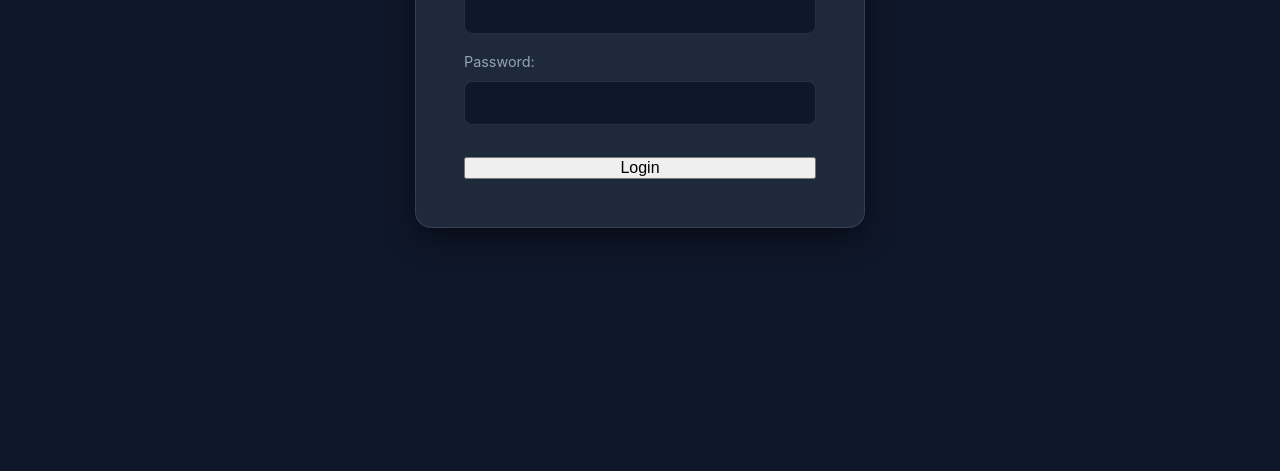
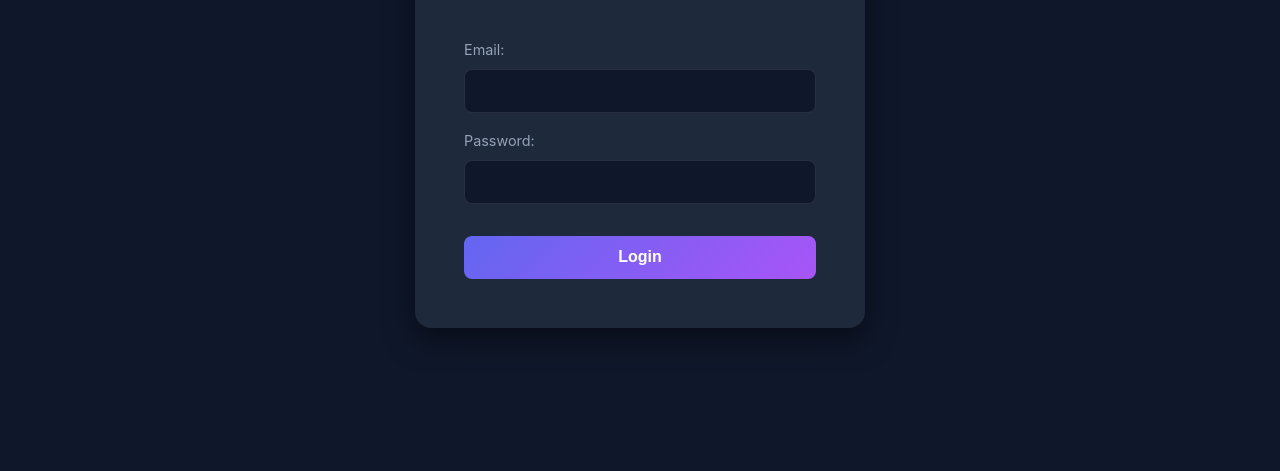
Before and after one commit to codershubinc/gdg-workshop, a plain HTML site: page gdg/login.html in a window 1280 px wide. Shown: the part 329-800 px from the top of the page. Drawn offline with Linux system fonts and the light colour scheme.

Commit message:
Enhance login and signup forms with improved styling and mouse effects

```diff
--- a/gdg/login.css
+++ b/gdg/login.css
@@ -1,18 +1,68 @@
 /* --- FORMS (Login) --- */
+body {
+    display: flex;
+    flex-direction: column;
+    min-height: 100vh;
+}
+
 .auth-container {
     max-width: 450px;
-    margin: 6rem auto;
+    width: 100%;
+    margin: auto;
     background: var(--surface-color);
     padding: 3rem;
     border-radius: 16px;
-    border: 1px solid var(--border-color);
+    border: 1px solid transparent;
+    /* Start transparent for the effect */
     box-shadow: 0 10px 30px rgba(0, 0, 0, 0.5);
     animation: fadeUp 0.6s ease-out forwards;
+    position: relative;
+    overflow: hidden;
+}
+
+/* Pseudo-element for the gradient border effect */
+.auth-container::before {
+    content: "";
+    position: absolute;
+    top: -2px;
+    left: -2px;
+    right: -2px;
+    bottom: -2px;
+    background: radial-gradient(circle at var(--mouse-x, 50%) var(--mouse-y, 50%), rgba(99, 102, 241, 0.6), transparent 300px);
+    z-index: -1;
+    border-radius: 18px;
+    /* Slightly larger than container */
+    opacity: 0;
+    transition: opacity 0.3s ease;
+}
+
+.auth-container:hover::before {
+    opacity: 1;
+}
+
+/* Inner content background to sit on top of the gradient border */
+.auth-container::after {
+    content: "";
+    position: absolute;
+    inset: 1px;
+    /* 1px border width */
+    background: var(--surface-color);
+    border-radius: 15px;
+    z-index: -1;
+}
+
+h1 {
+    text-align: center;
+    margin-bottom: 2rem;
+    color: var(--accent-color);
 }
 
 form {
     display: flex;
     flex-direction: column;
+    position: relative;
+    /* Ensure form is above ::after */
+    z-index: 1;
 }
 
 label {
@@ -35,10 +85,32 @@ input {
 input:focus {
     outline: none;
     border-color: var(--accent-color);
-    box-shadow: 0 0 0 3px rgba(99, 102, 241, 0.2);
+    box-shadow: 0 0 0 8px rgba(99, 102, 241, 0.15);
+    /* Increased focus ring */
 }
 
 form button {
     margin-top: 2rem;
     font-size: 1rem;
+    padding: 0.8rem;
+    background: var(--gradient-primary);
+    color: white;
+    border: none;
+    border-radius: 8px;
+    font-weight: 600;
+    cursor: pointer;
+    transition: all 0.3s cubic-bezier(0.175, 0.885, 0.32, 1.275);
+    /* Bouncy transition */
 }
+
+form button:hover {
+    transform: translateY(-4px);
+    /* Increased lift */
+    box-shadow: 0 8px 25px rgba(99, 102, 241, 0.6);
+    /* Stronger glow */
+    background: linear-gradient(135deg, #4f46e5 0%, #9333ea 100%);
+}
+
+form button:active {
+    transform: translateY(0);
+}
--- a/gdg/script.js
+++ b/gdg/script.js
@@ -9,4 +9,16 @@ document.addEventListener('DOMContentLoaded', () => {
             alert('Form submitted successfully!');
         });
     });
+
+    // Login Form Mouse Move Effect
+    const loginContainer = document.querySelector('.auth-container');
+    if (loginContainer) {
+        loginContainer.addEventListener('mousemove', (e) => {
+            const rect = loginContainer.getBoundingClientRect();
+            const x = e.clientX - rect.left;
+            const y = e.clientY - rect.top;
+            loginContainer.style.setProperty('--mouse-x', `${x}px`);
+            loginContainer.style.setProperty('--mouse-y', `${y}px`);
+        });
+    }
 });
--- a/gdg/signup.css
+++ b/gdg/signup.css
@@ -1,18 +1,61 @@
 /* --- FORMS (Signup) --- */
+body {
+    display: flex;
+    flex-direction: column;
+    min-height: 100vh;
+}
+
 .auth-container {
     max-width: 450px;
-    margin: 6rem auto;
+    width: 100%;
+    margin: auto;
     background: var(--surface-color);
     padding: 3rem;
     border-radius: 16px;
-    border: 1px solid var(--border-color);
+    border: 1px solid transparent; /* Start transparent for the effect */
     box-shadow: 0 10px 30px rgba(0, 0, 0, 0.5);
     animation: fadeUp 0.6s ease-out forwards;
+    position: relative;
+    overflow: hidden;
+}
+
+/* Pseudo-element for the gradient border effect */
+.auth-container::before {
+    content: "";
+    position: absolute;
+    top: -2px; left: -2px; right: -2px; bottom: -2px;
+    background: radial-gradient(circle at var(--mouse-x, 50%) var(--mouse-y, 50%), rgba(99, 102, 241, 0.6), transparent 300px);
+    z-index: -1;
+    border-radius: 18px; /* Slightly larger than container */
+    opacity: 0;
+    transition: opacity 0.3s ease;
+}
+
+.auth-container:hover::before {
+    opacity: 1;
+}
+
+/* Inner content background to sit on top of the gradient border */
+.auth-container::after {
+    content: "";
+    position: absolute;
+    inset: 1px; /* 1px border width */
+    background: var(--surface-color);
+    border-radius: 15px;
+    z-index: -1;
+}
+
+h1 {
+    text-align: center;
+    margin-bottom: 2rem;
+    color: var(--accent-color);
 }
 
 form {
     display: flex;
     flex-direction: column;
+    position: relative; /* Ensure form is above ::after */
+    z-index: 1;
 }
 
 label {
@@ -35,10 +78,28 @@ input {
 input:focus {
     outline: none;
     border-color: var(--accent-color);
-    box-shadow: 0 0 0 3px rgba(99, 102, 241, 0.2);
+    box-shadow: 0 0 0 8px rgba(99, 102, 241, 0.15); /* Increased focus ring */
 }
 
 form button {
     margin-top: 2rem;
     font-size: 1rem;
+    padding: 0.8rem;
+    background: var(--gradient-primary);
+    color: white;
+    border: none;
+    border-radius: 8px;
+    font-weight: 600;
+    cursor: pointer;
+    transition: all 0.3s cubic-bezier(0.175, 0.885, 0.32, 1.275); /* Bouncy transition */
 }
+
+form button:hover {
+    transform: translateY(-4px); /* Increased lift */
+    box-shadow: 0 8px 25px rgba(99, 102, 241, 0.6); /* Stronger glow */
+    background: linear-gradient(135deg, #4f46e5 0%, #9333ea 100%);
+}
+
+form button:active {
+    transform: translateY(0);
+}
```
